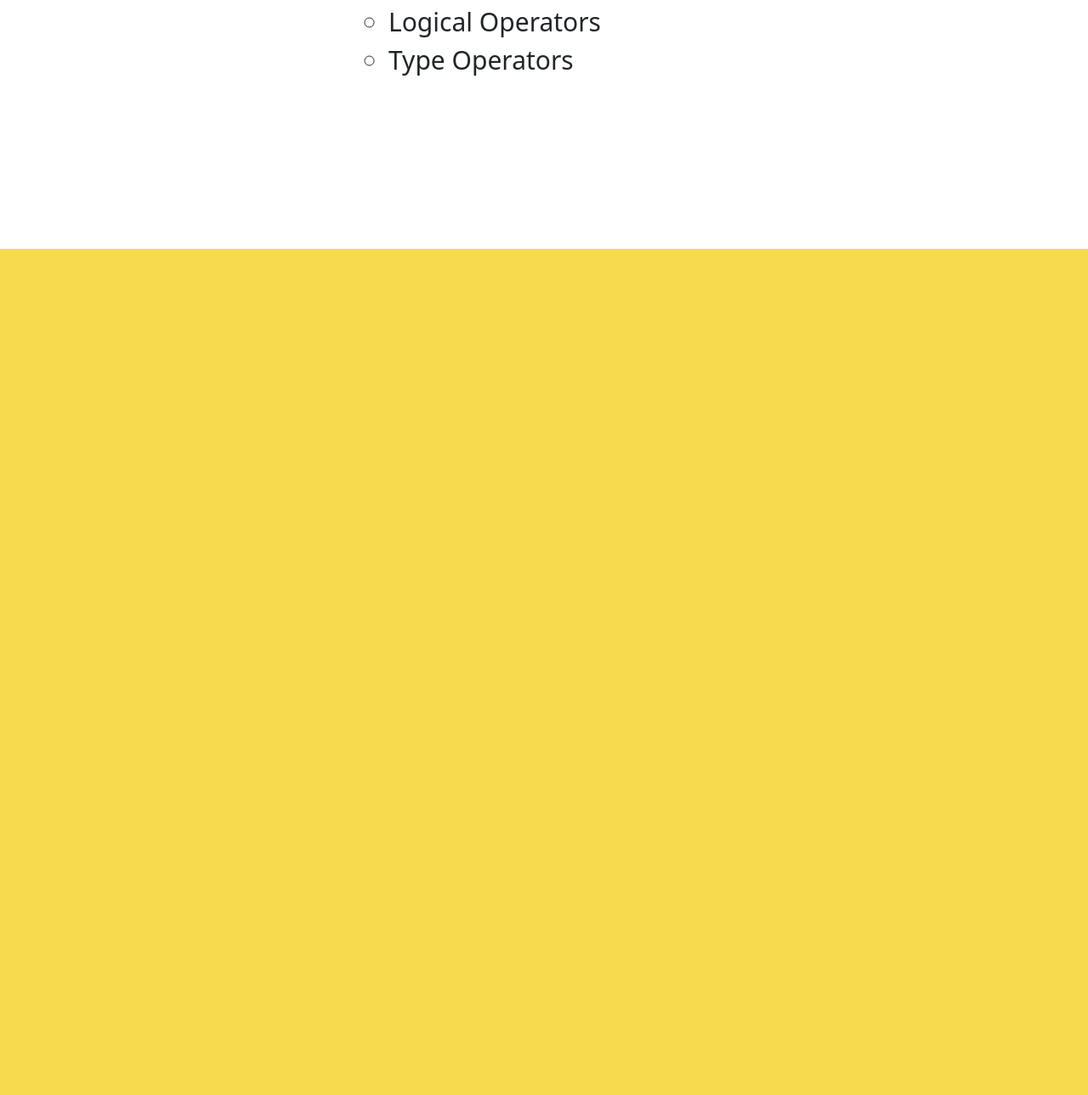
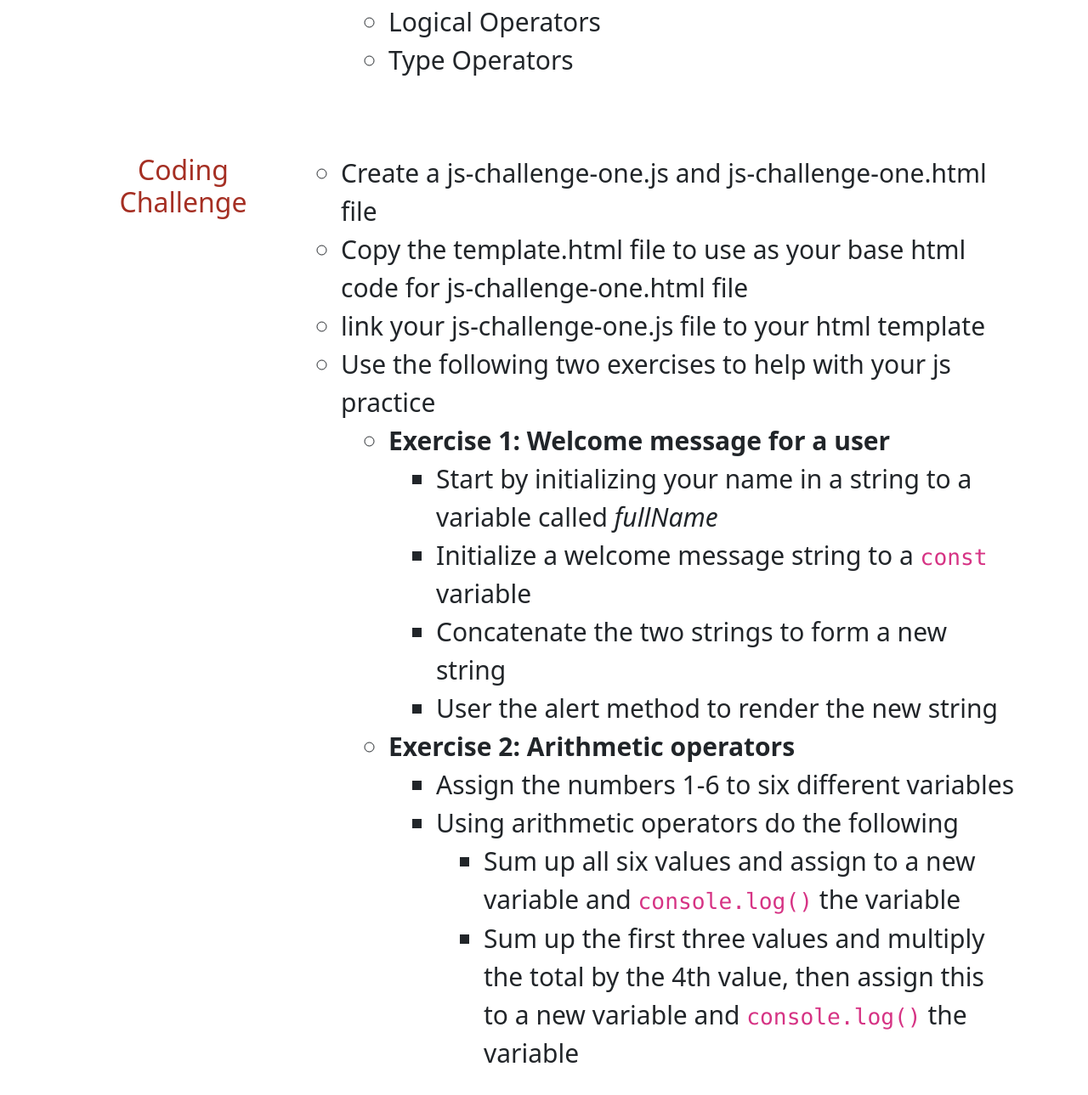
Before and after one commit to Alexg1021/bw-react-apprenticeship, a plain HTML site: page js-one.html in a window 1280 px wide. Shown: the part 4214-5503 px from the top of the page at 85% size. Before the commit the page ends 4507 px from the top, so only its background shows below. Drawn offline with nearby package versions, Linux system fonts and the light colour scheme.

Commit message:
coding challenge

```diff
--- a/js-one.html
+++ b/js-one.html
@@ -220,6 +220,38 @@
         </ul>
       </main>
     </div>
+
+    <div class="row section">
+      <aside class="col">
+        <h2>Coding Challenge</h2>
+      </aside>
+      <main class="col-9">
+        <ul class="points bulleted-points">
+          <li>Create a js-challenge-one.js and js-challenge-one.html file</li>
+          <li>Copy the template.html file to use as your base html code for js-challenge-one.html file</li>
+          <li>link your js-challenge-one.js file to your html template</li>
+          <li>Use the following two exercises to help with your js practice</li>
+          <ul class="nested-points">
+            <li><strong>Exercise 1: Welcome message for a user</strong></li>
+            <ul class="nested-points">
+              <li>Start by initializing your name in a string to a variable called <em>fullName</em></li>
+              <li>Initialize a welcome message string to a <code>const</code> variable</li>
+              <li>Concatenate the two strings to form a new string</li>
+              <li>User the alert method to render the new string</li>
+            </ul>
+            <li><strong>Exercise 2: Arithmetic operators</strong></li>
+            <ul class="nested-points">
+              <li>Assign the numbers 1-6 to six different variables</li>
+              <li>Using arithmetic operators do the following</li>
+              <ul class="nested-points">
+                <li>Sum up all six values and assign to a new variable and <code>console.log()</code> the variable</li>
+                <li>Sum up the first three values and multiply the total by the 4th value, then assign this to a new variable and <code>console.log()</code> the variable</li>
+              </ul>
+            </ul>
+          </ul>
+        </ul>
+      </main>
+    </div>
   </div>
 
   <script src="https://cdn.jsdelivr.net/npm/popper.js@1.16.0/dist/umd/popper.min.js" integrity="sha384-Q6E9RHvbIyZFJoft+2mJbHaEWldlvI9IOYy5n3zV9zzTtmI3UksdQRVvoxMfooAo" crossorigin="anonymous"></script>
```
